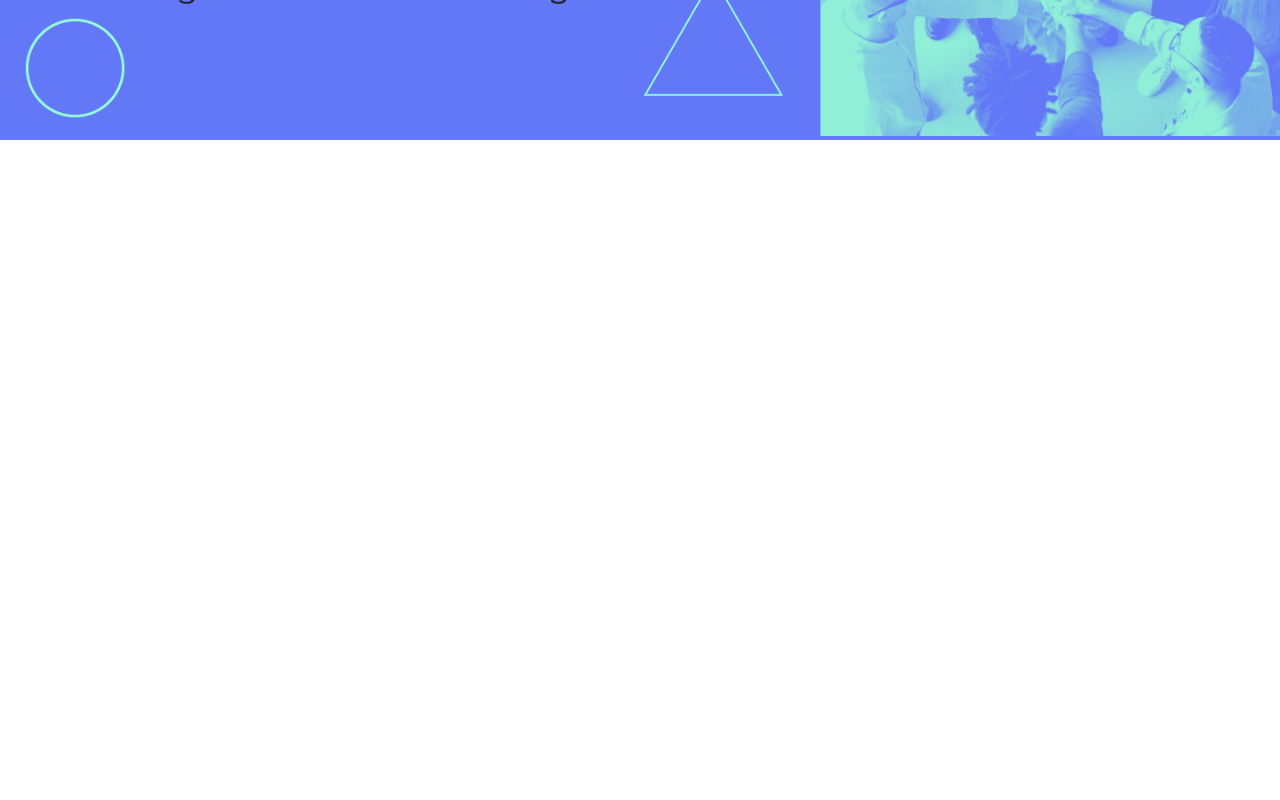
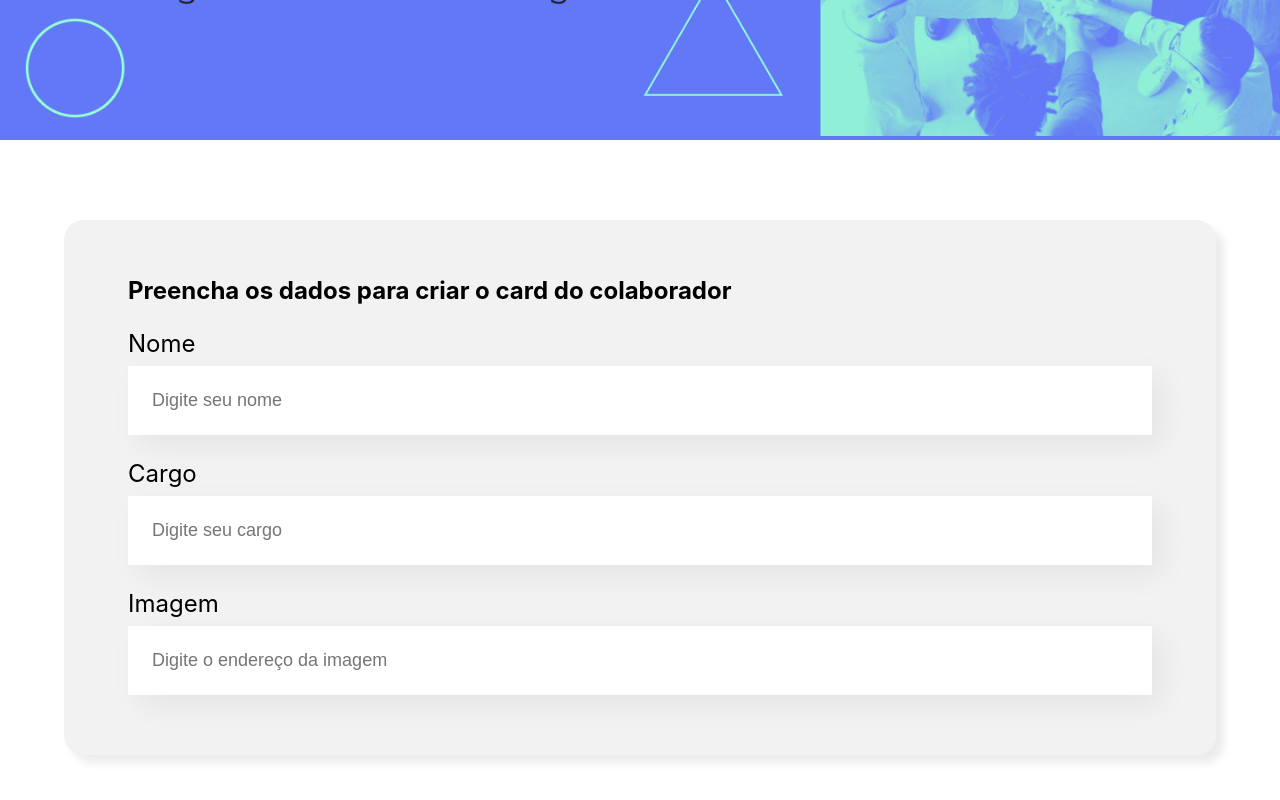
Before and after one commit to wellingtonfernandesbarbosa/organo, a JavaScript app: page / in a window 1280 px wide. Shown: the part 358-1158 px from the top of the page. Before the commit the page ends 800 px from the top, so only its background shows below. Built offline with nearby package versions, Linux system fonts and the light colour scheme; the HTML template or start-up script is replaced by a standard one.

Commit message:
Adição dos campos de formulário
Neste commit, foram incorporados rótulos e entradas para os campos a seguir: "Nome", "Cargo" e "Imagem".

```diff
--- a/src/App.js
+++ b/src/App.js
@@ -1,9 +1,11 @@
-import Banner from './componentes/Banner/Banner';
+import Banner from './componentes/Banner';
+import Formulario from './componentes/Formulario';
 
 function App() {
   return (
     <div className="App">
       <Banner />
+      <Formulario />
     </div>
   );
 }
--- a/src/componentes/Banner/Banner.js
+++ b/src/componentes/Banner/Banner.js
@@ -1,11 +1,9 @@
 import './Banner.css';
 
-function Banner() {
+export const Banner = () => {
     return (
         <header className='banner'>
             <img src="/imagens/banner.png" alt="O banner principal da página do Organo"></img>
         </header>
     )
 }
-
-export default Banner;
--- /dev/null
+++ b/src/componentes/Banner/index.js
@@ -0,0 +1,3 @@
+import { Banner } from "./Banner";
+
+export default Banner
--- /dev/null
+++ b/src/componentes/CampoTexto/CampoTexto.css
@@ -0,0 +1,19 @@
+.campo-texto {
+    margin: 24px 0;
+}
+
+.campo-texto label{
+    display: block;
+    margin-bottom: 8px;
+    font-size: 24px;
+}
+
+.campo-texto input{
+    background-color: #ffffff;
+    box-shadow: 10px 10px 30px rgba(0, 0, 0, 0.06);
+    width: 100%;
+    border: none;
+    font-size: 18px;
+    padding: 24px;
+    box-sizing: border-box;
+}
--- /dev/null
+++ b/src/componentes/CampoTexto/index.js
@@ -0,0 +1,13 @@
+import './CampoTexto.css';
+
+const CampoTexto = (props) => {
+    console.log(props)
+    return (
+        <div className="campo-texto">
+            <label>{props.label}</label>
+            <input placeholder={props.placeholder} />
+        </div>
+    );
+}
+
+export default CampoTexto;
--- /dev/null
+++ b/src/componentes/Formulario/Formulario.css
@@ -0,0 +1,13 @@
+.formulario{
+    display: flex;
+    justify-content: center;
+    margin: 80px 0px;
+}
+
+.formulario form{
+    width: 80%;
+    background-color: #f2f2f2;
+    border-radius: 20px;
+    padding: 36px 64px;
+    box-shadow: 8px 8px 8px rgba(0, 0, 0, 0.08);
+}
--- /dev/null
+++ b/src/componentes/Formulario/index.js
@@ -0,0 +1,17 @@
+import CampoTexto from '../CampoTexto';
+import './Formulario.css';
+
+const Formulario = () => {
+    return (
+        <section className='formulario'>
+            <form>
+            <h2>Preencha os dados para criar o card do colaborador</h2>
+            <CampoTexto label="Nome" placeholder="Digite seu nome"/>
+            <CampoTexto label="Cargo" placeholder="Digite seu cargo"/>
+            <CampoTexto label="Imagem" placeholder="Digite o endereço da imagem"/>
+            </form>
+        </section>
+    )
+}
+
+export default Formulario;
```
